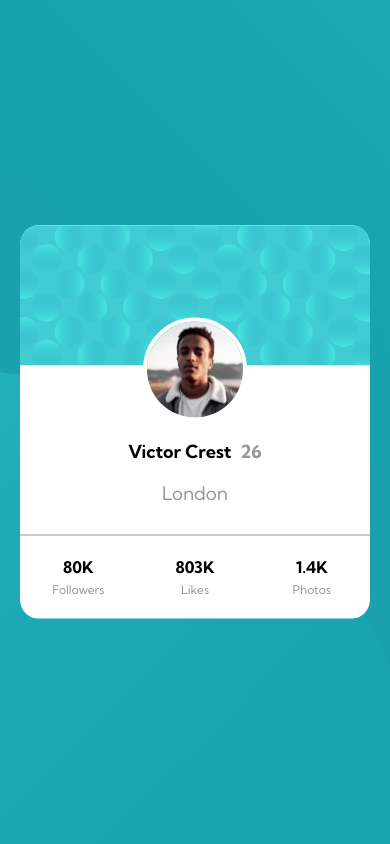
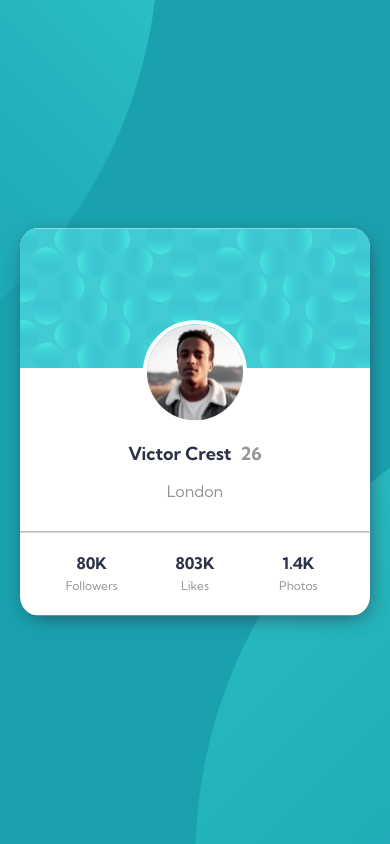
Before and after one commit to GrahamKirwan/Profile-Card, a plain HTML site: page index.html in a window 390 px wide. Drawn offline with Linux system fonts and the light colour scheme.

Commit message:
css updates

```diff
--- a/css/style.css
+++ b/css/style.css
@@ -3,6 +3,7 @@ body {
     padding: 0;
     background-color: hsl(185, 75%, 39%);
     font-family: 'Kumbh Sans', sans-serif;
+    color: hsl(229, 23%, 23%);
 }
 
 .background {
@@ -32,6 +33,8 @@ body {
     left: 50%;
     border-radius: 5%;
     overflow: hidden;
+    -webkit-box-shadow: 2px 5px 22px -7px #2d3248;
+box-shadow: 2px 5px 22px -7px #2d3248;
 }
 
 .card_top {
@@ -65,7 +68,7 @@ body {
 .card_bottom .city {
     color: hsl(0, 0%, 59%);
     font-weight: 400;
-
+    font-size: 16px;
     margin-bottom: 30px;
 }
 
@@ -79,6 +82,14 @@ body {
 
 }
 
+.card_stats-followers {
+    margin-left: 20px;
+}
+
+.card_stats-photos {
+    margin-right: 20px;
+}
+
 .card_stats-num {
     margin-bottom: 5px;
 
@@ -89,3 +100,13 @@ body {
     margin-top: 0;
     font-size: 12px;
 }
+
+@media (max-width: 855px) {
+    .background_pat1 {
+        top: -65vh;
+        left: -210vw;
+    }
+    .background_pat2 {
+        width: 60%;
+    }
+}
--- a/index.html
+++ b/index.html
@@ -9,7 +9,7 @@
 
   <link href="https://fonts.googleapis.com/css2?family=Kumbh+Sans:wght@400;700&display=swap" rel="stylesheet">
 
-  <title>Frontend Mentor | Profile card component</title>
+  <title>Profile card component</title>
 
   <!-- Feel free to remove these styles or customise in your own stylesheet 👍 -->
   <!-- <style>
```
Also changed, not shown: 3 other files.
